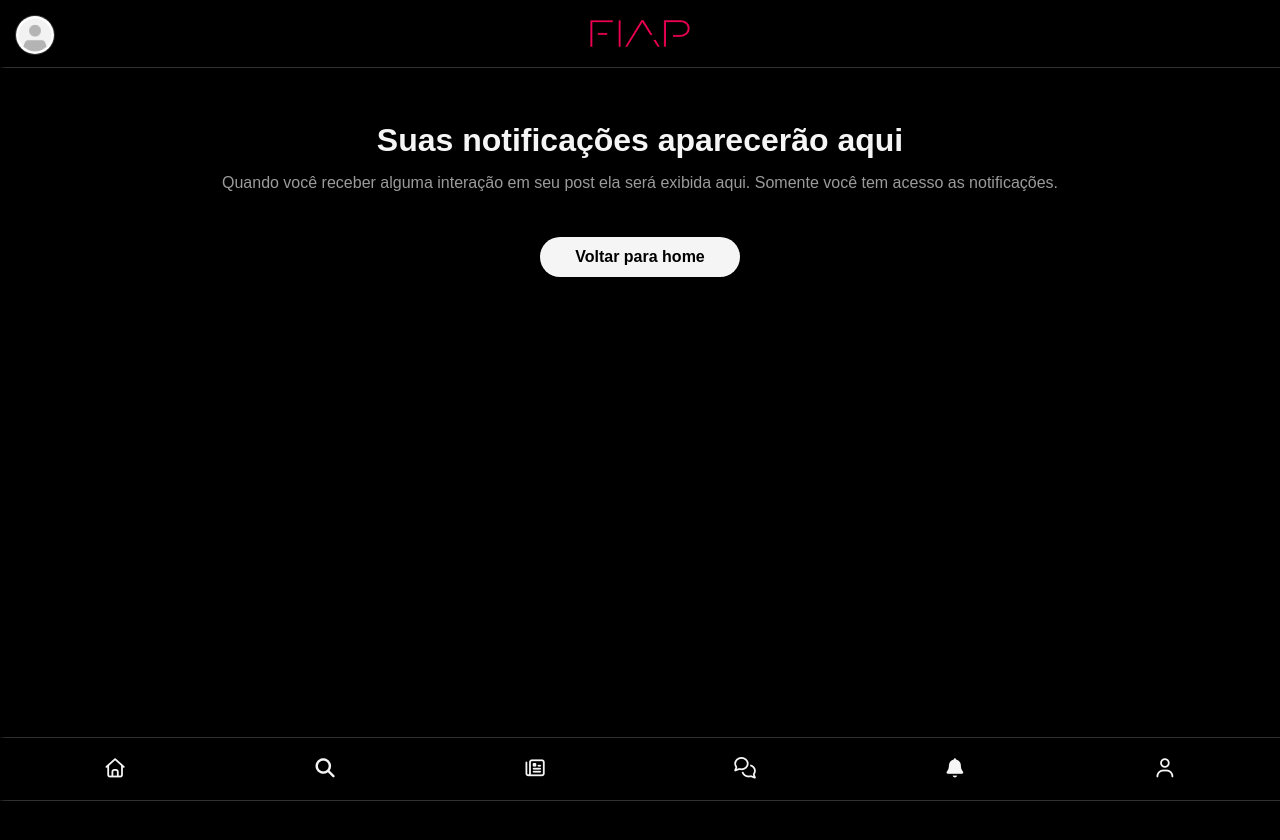
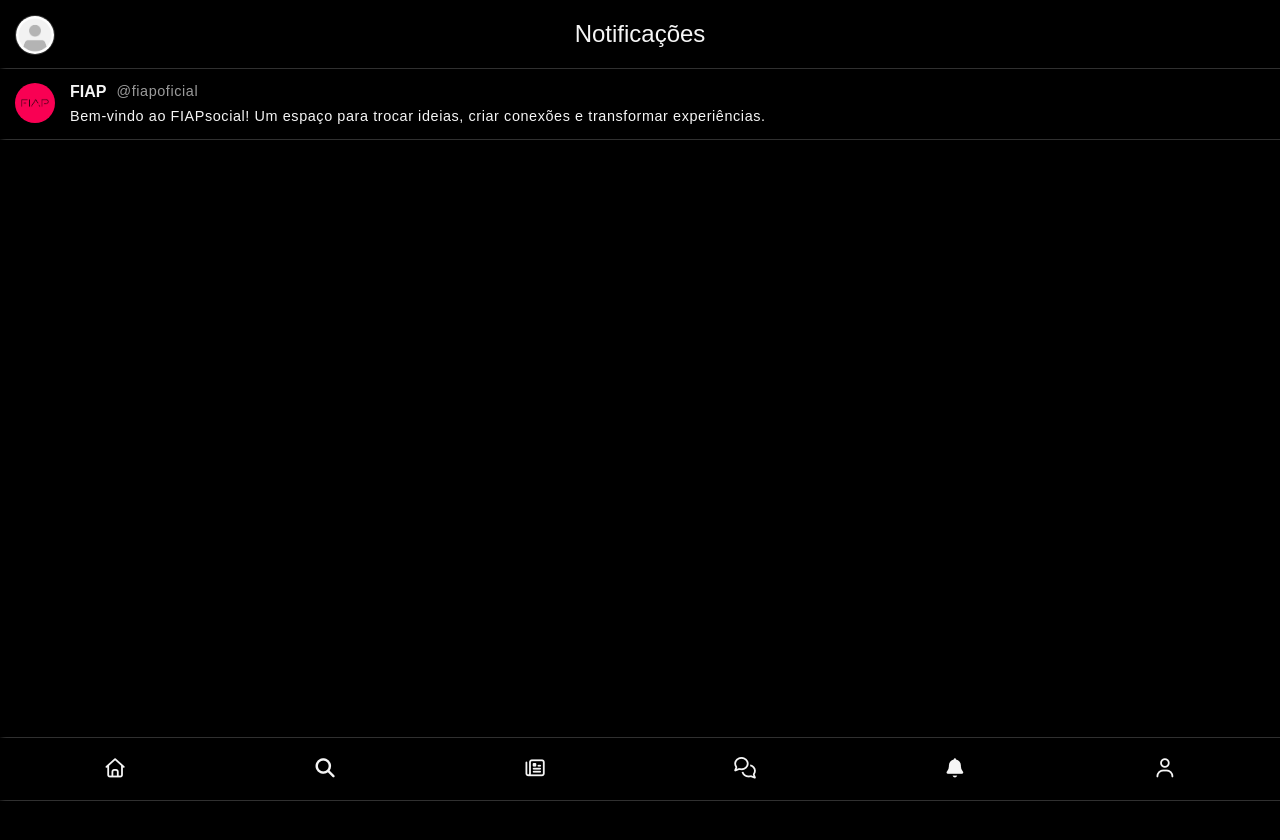
Before and after one commit to leoosilvp/FIAPsocial, a plain HTML site: page src/pages/notification.html in a window 1280 px wide. Drawn offline with Linux system fonts and the light colour scheme; no server answers.

Commit message:
23 a- arrumando page de notificações e criando a primeira notificação

```diff
--- a/src/css/style.css
+++ b/src/css/style.css
@@ -286,6 +286,11 @@ nav ul li .active {
 .logo-home img {
     display: flex;
     width: 100px;
+}
+
+.logo-home h1 {
+    font-size: var(--font-size);
+    font-weight: 500;
 }
 
 .img-user-header {
@@ -726,6 +731,56 @@ nav ul li .active {
     background: var(--light-color);
 }
 
+.notification {
+    display: flex;
+    width: 100%;
+    padding: 15px;
+    box-shadow: 0px 1px 0px 0px var(--color-line);
+    gap: 15px;
+}
+
+.ctn-img-user-notification {
+    display: flex;
+    height: fit-content;
+}
+
+.ctn-img-user-notification img {
+    display: flex;
+    width: 40px;
+    border-radius: 50%;
+}
+
+.ctn-content-notification {
+    display: flex;
+    flex-direction: column;
+    gap: 7px;
+}
+
+.header-user-notification {
+    display: flex;
+    gap: 10px;
+}
+
+.header-user-notification h1 {
+    display: flex;
+    font-size: var(--font-size2);
+    font-weight: 600;
+}
+
+.header-user-notification h2 {
+    display: flex;
+    font-size: var(--font-size2);
+    font-weight: 500;
+    color: #9b9b9b;
+}
+
+.ctn-content-notification h2 {
+    font-size: 0.9rem;
+    font-weight: 500;
+    letter-spacing: 0.6px;
+}
+
+
 /* style-profile */
 #content-profile {
     display: flex;
--- a/src/pages/notification.html
+++ b/src/pages/notification.html
@@ -32,7 +32,8 @@
                 <article id="card-config">
                     <a id="btn-change-account" href="#"><i class="fa-solid fa-users"></i> Change account</a>
                     <a id="btn-add-account" href="#"><i class="fa-solid fa-user-plus"></i> Add account</a>
-                    <span><a href="../../index.html"><i class="fa-solid fa-arrow-right-from-bracket"></i> Log-out</a></span>
+                    <span><a href="../../index.html"><i class="fa-solid fa-arrow-right-from-bracket"></i>
+                            Log-out</a></span>
                 </article>
             </section>
         </section>
@@ -85,19 +86,32 @@
 
             <header>
                 <div class="logo-home">
-                    <img src="../assets/img/logo-home.png" alt="logo">
+                    <h1>Notificações</h1>
                 </div>
             </header>
 
             <section id="feed-notification">
-                <article id="no-notification">
+                <article id="no-notification" style="display: none;">
                     <h1>Suas notificações aparecerão aqui</h1>
                     <h2>Quando você receber alguma interação em seu post ela será exibida aqui. Somente você tem
                         acesso
                         as notificações.</h2>
                     <a href="./home.html">Voltar para home</a>
                 </article>
-
+                <article class="notification">
+                    <div class="ctn-img-user-notification">
+                        <img id="img-user-notification" src="../assets/img/logo-fiap-profile.png"
+                            alt="img-user-notification">
+                    </div>
+                    <div class="ctn-content-notification">
+                        <div class="header-user-notification">
+                            <h1 id="name-user-notification">FIAP</h1>
+                            <h2>@fiapoficial</h2>
+                        </div>
+                        <h2 id="content-notification">Bem-vindo ao FIAPsocial! Um espaço para trocar ideias, criar
+                            conexões e transformar experiências.</h2>
+                    </div>
+                </article>
 
             </section>
         </section>
```
Also changed, not shown: src/pages/news.html (+4 -5 lines), src/assets/img/logo-fiap-profile.png (added).
